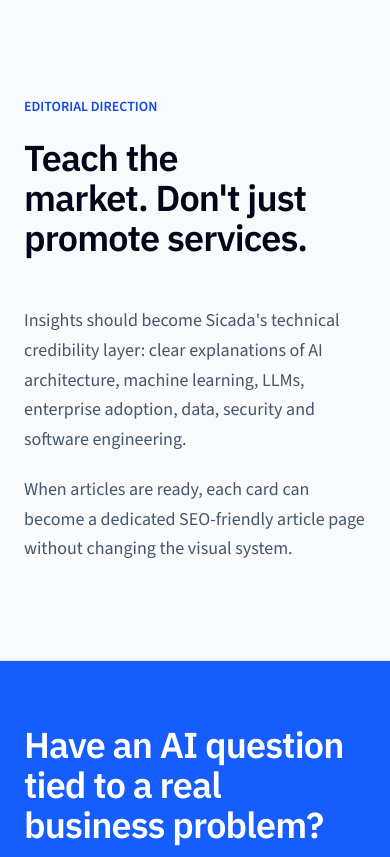
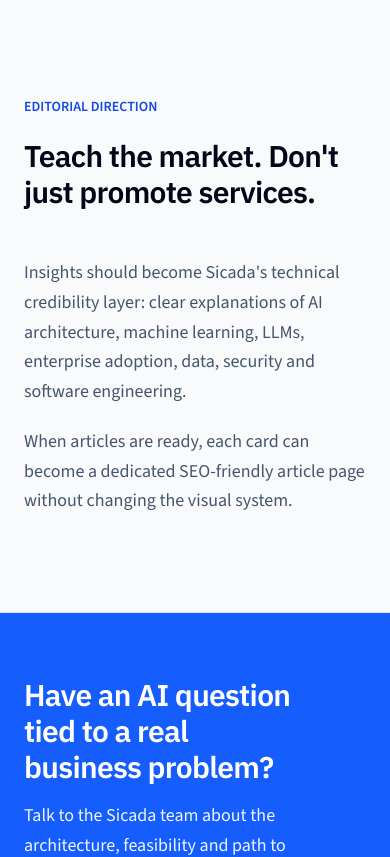
Before and after one commit to mkraja826/Sicadawebapp, a React (Vite) app: page /insights in a window 390 px wide. Shown: the part 2960-3817 px from the top of the page. Built offline with nearby package versions, Linux system fonts and the light colour scheme.

Commit message:
style: align responsive headings with Sicada typography scale

```diff
--- a/src/pages/Insights.jsx
+++ b/src/pages/Insights.jsx
@@ -16,7 +16,7 @@
         <div className="max-w-[1440px] mx-auto px-6 lg:px-10 py-20 lg:py-28 grid lg:grid-cols-12 gap-12">
           <div className="lg:col-span-8">
             <p className="text-sm font-semibold text-blue-700 uppercase tracking-wide">Insights</p>
-            <h1 className="mt-6 text-5xl sm:text-6xl lg:text-[4.5rem] leading-[1.03] tracking-[-0.045em] font-semibold">Practical thinking on AI, ML, LLMs and enterprise software.</h1>
+            <h1 className="mt-6 text-[clamp(2.3rem,9.5vw,2.85rem)] sm:text-6xl lg:text-[4.5rem] leading-[1.03] tracking-[-0.045em] font-semibold">Practical thinking on AI, ML, LLMs and enterprise software.</h1>
             <p className="mt-7 text-xl text-slate-600 leading-relaxed max-w-3xl">Sicada&apos;s perspective on building, integrating and governing intelligent systems in real organizations.</p>
           </div>
         </div>
@@ -39,12 +39,12 @@
 
       <section className="bg-slate-50 border-y border-slate-200 py-24 lg:py-28">
         <div className="max-w-[1440px] mx-auto px-6 lg:px-10 grid lg:grid-cols-12 gap-12">
-          <div className="lg:col-span-5"><p className="text-sm font-semibold text-blue-700 uppercase tracking-wide">Editorial direction</p><h2 className="mt-5 text-4xl lg:text-5xl font-semibold tracking-[-0.03em]">Teach the market. Don&apos;t just promote services.</h2></div>
+          <div className="lg:col-span-5"><p className="text-sm font-semibold text-blue-700 uppercase tracking-wide">Editorial direction</p><h2 className="mt-5 text-3xl sm:text-4xl lg:text-5xl font-semibold tracking-[-0.03em]">Teach the market. Don&apos;t just promote services.</h2></div>
           <div className="lg:col-span-7 text-lg text-slate-600 leading-relaxed space-y-5"><p>Insights should become Sicada&apos;s technical credibility layer: clear explanations of AI architecture, machine learning, LLMs, enterprise adoption, data, security and software engineering.</p><p>When articles are ready, each card can become a dedicated SEO-friendly article page without changing the visual system.</p></div>
         </div>
       </section>
 
-      <section className="bg-blue-600 text-white"><div className="max-w-[1440px] mx-auto px-6 lg:px-10 py-16 lg:py-20 grid lg:grid-cols-12 gap-8 items-center"><div className="lg:col-span-8"><h2 className="text-4xl lg:text-5xl font-semibold tracking-[-0.03em]">Have an AI question tied to a real business problem?</h2><p className="mt-4 text-lg text-blue-50">Talk to the Sicada team about the architecture, feasibility and path to production.</p></div><div className="lg:col-span-4 lg:text-right"><a href="/contact" className="inline-flex items-center gap-3 bg-white text-slate-950 px-7 py-4 font-semibold hover:bg-slate-100">Start a conversation <ArrowRight size={18} /></a></div></div></section>
+      <section className="bg-blue-600 text-white"><div className="max-w-[1440px] mx-auto px-6 lg:px-10 py-16 lg:py-20 grid lg:grid-cols-12 gap-8 items-center"><div className="lg:col-span-8"><h2 className="text-3xl sm:text-4xl lg:text-5xl font-semibold tracking-[-0.03em]">Have an AI question tied to a real business problem?</h2><p className="mt-4 text-lg text-blue-50">Talk to the Sicada team about the architecture, feasibility and path to production.</p></div><div className="lg:col-span-4 lg:text-right"><a href="/contact" className="inline-flex items-center gap-3 bg-white text-slate-950 px-7 py-4 font-semibold hover:bg-slate-100">Start a conversation <ArrowRight size={18} /></a></div></div></section>
     </main>
   );
 }
```
